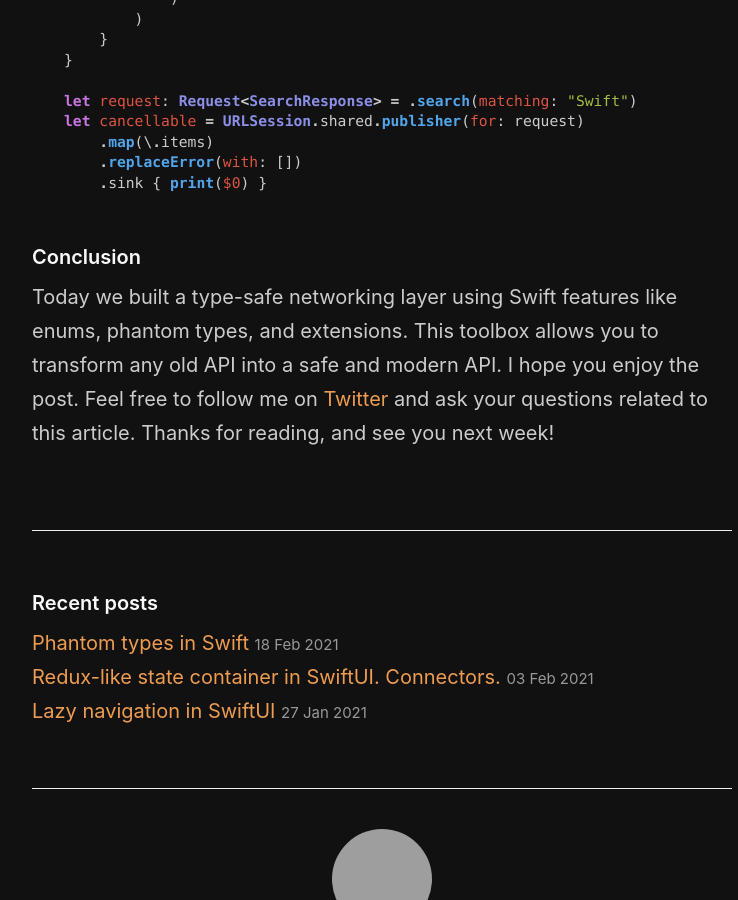
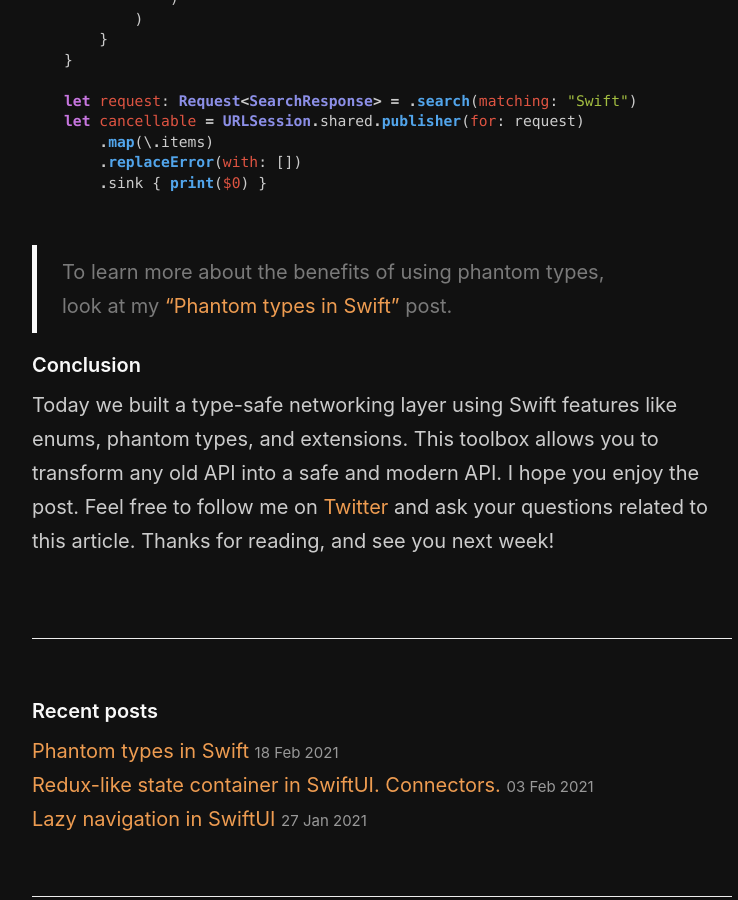
Before and after one commit to mecid/mecid.github.io, a Jekyll site: the page built from _posts/2021-02-10-building-type-safe-networking-in-swift.md, in a window 1280 px wide and 900 px high, scrolled down 5018 px, cut to the strip 0-900 px from the top of the window. Shown: the whole strip, without its empty margins (258-996 px from the left). Built offline with Jekyll 4.4.1, drawn with Linux system fonts in a browser that asks for light colours; grey boxes are pictures that could not be loaded.

Commit message:
phantom types reference added to networking post

````diff
--- a/_posts/2021-02-10-building-type-safe-networking-in-swift.md
+++ b/_posts/2021-02-10-building-type-safe-networking-in-swift.md
@@ -177,5 +177,7 @@ let cancellable = URLSession.shared.publisher(for: request)
     .sink { print($0) }
 ```
 
+> To learn more about the benefits of using phantom types, look at my ["Phantom types in Swift"](/2021/02/18/phantom-types-in-swift/) post.
+
 #### Conclusion
 Today we built a type-safe networking layer using Swift features like enums, phantom types, and extensions. This toolbox allows you to transform any old API into a safe and modern API. I hope you enjoy the post. Feel free to follow me on [Twitter](https://twitter.com/mecid) and ask your questions related to this article. Thanks for reading, and see you next week!
````
